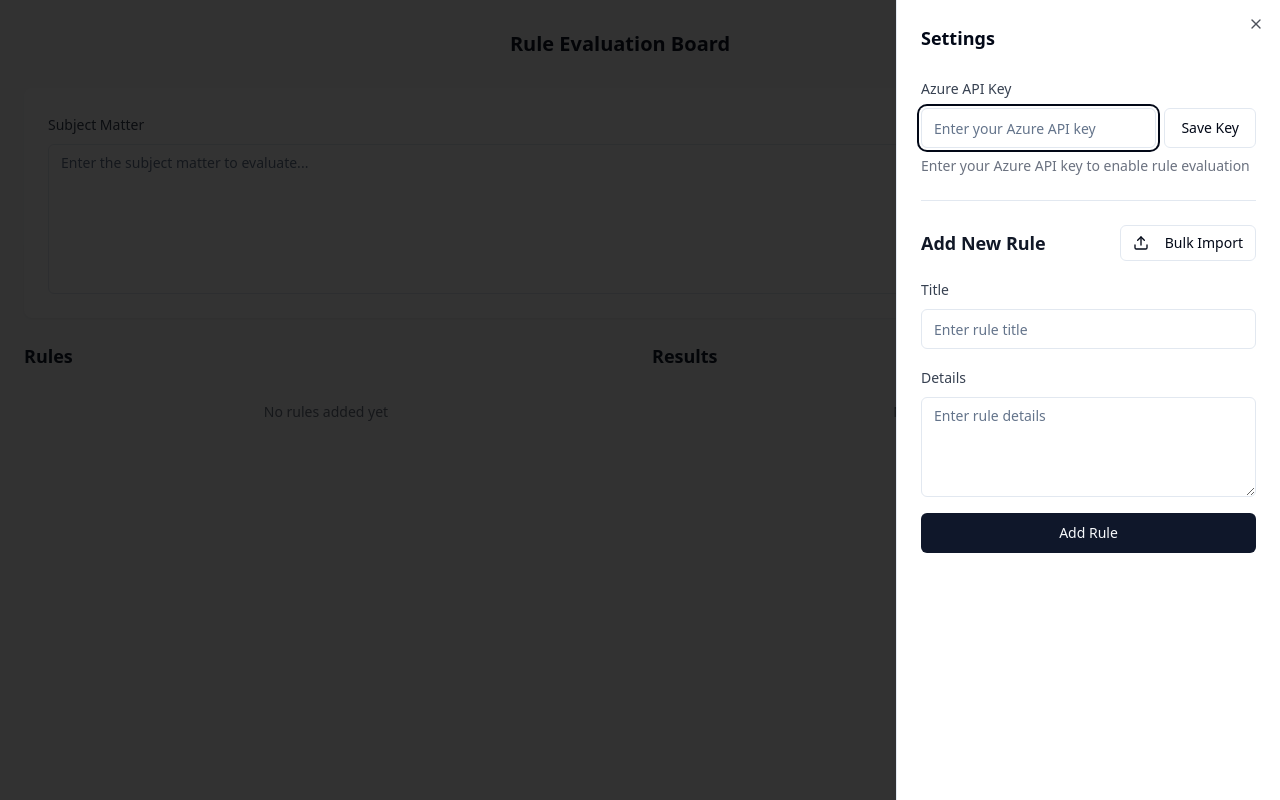
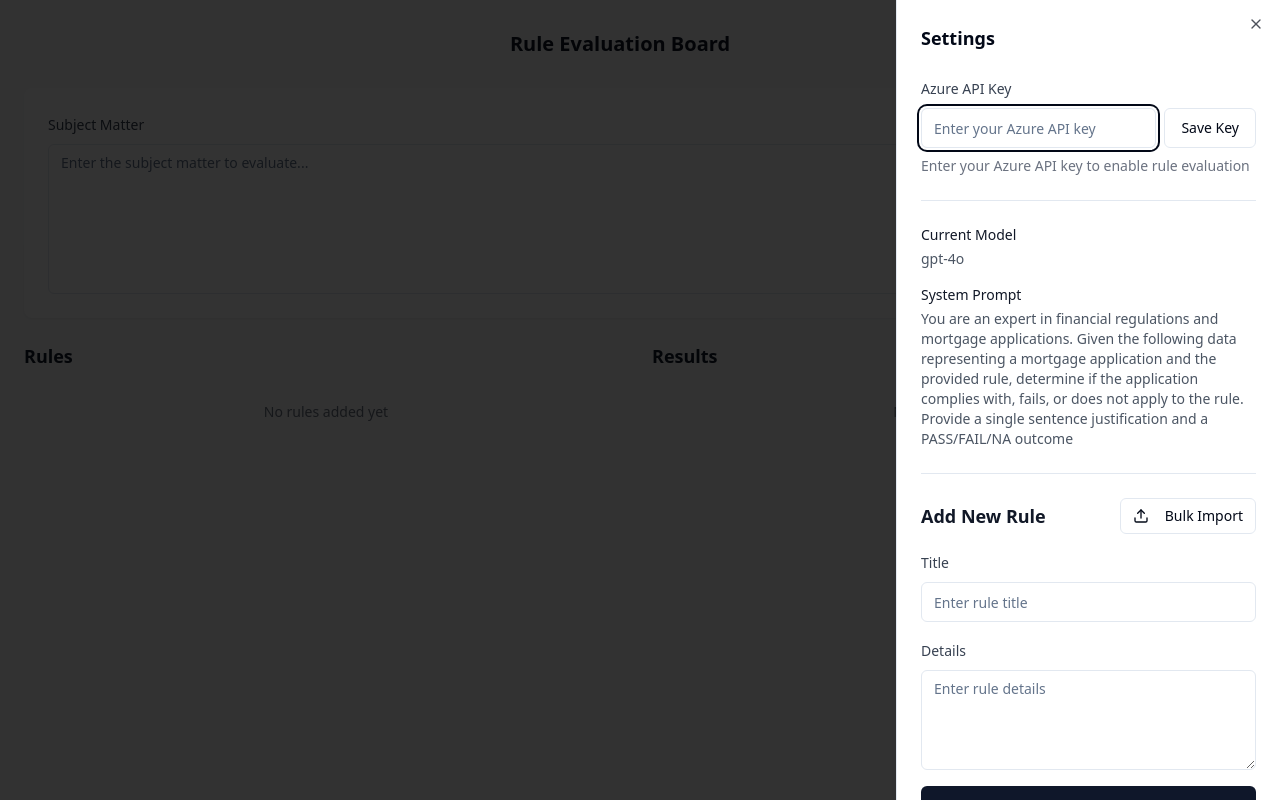
Before and after one commit to tailuge/rule-evaluator-dashboard-96, a React (Vite) app: page / in a window 1280 px wide. Both pictures are taken after a click on the button 1236 px from the left and 44 px from the top of the page. Built offline with nearby package versions, Linux system fonts and the light colour scheme.

Commit message:
Update evaluation model and prompt
Changed the model to gpt-4o and improved the evaluation prompt to better apply the rules for mortgage applications. Updated the settings menu to display the current prompt and model being used.
[skip gpt_engineer]

```diff
--- a/src/pages/Index.tsx
+++ b/src/pages/Index.tsx
@@ -5,6 +5,7 @@ import { SubjectInput } from "../components/SubjectInput";
 import { Button } from "@/components/ui/button";
 import { Settings } from "lucide-react";
 import AddRuleForm from "../components/AddRuleForm";
+import { getCurrentModel, getCurrentPrompt } from "../utils/azure";
 import {
   Sheet,
   SheetContent,
@@ -33,9 +34,21 @@ const Index = () => {
               </SheetHeader>
               <div className="space-y-6 mt-6">
                 <APIKeyInput />
+                <div className="space-y-4 border-t pt-6">
+                  <div>
+                    <h3 className="text-sm font-medium text-gray-900 mb-1">Current Model</h3>
+                    <p className="text-sm text-gray-600">{getCurrentModel()}</p>
+                  </div>
+                  <div>
+                    <h3 className="text-sm font-medium text-gray-900 mb-1">System Prompt</h3>
+                    <p className="text-sm text-gray-600 whitespace-pre-wrap">{getCurrentPrompt()}</p>
+                  </div>
+                </div>
                 <div className="border-t pt-6">
-                  <AddRuleForm onAddRule={(rule) => window.dispatchEvent(new CustomEvent('addRule', { detail: rule }))}
-                              onBulkImport={(rules) => window.dispatchEvent(new CustomEvent('bulkImportRules', { detail: rules }))} />
+                  <AddRuleForm
+                    onAddRule={(rule) => window.dispatchEvent(new CustomEvent('addRule', { detail: rule }))}
+                    onBulkImport={(rules) => window.dispatchEvent(new CustomEvent('bulkImportRules', { detail: rules }))}
+                  />
                 </div>
               </div>
             </SheetContent>
--- a/src/utils/azure.ts
+++ b/src/utils/azure.ts
@@ -2,6 +2,8 @@ import axios from "axios";
 import { Rule, RuleResult } from "../types/rules";
 
 const AZURE_ENDPOINT = "https://models.inference.ai.azure.com/chat/completions";
+
+const SYSTEM_PROMPT = "You are an expert in financial regulations and mortgage applications. Given the following data representing a mortgage application and the provided rule, determine if the application complies with, fails, or does not apply to the rule. Provide a single sentence justification and a PASS/FAIL/NA outcome";
 
 export const evaluateRule = async (rule: Rule, subject: string): Promise<RuleResult> => {
   const apiKey = localStorage.getItem("azure_api_key");
@@ -27,10 +29,10 @@ export const evaluateRule = async (rule: Rule, subject: string): Promise<RuleRes
       AZURE_ENDPOINT,
       {
         messages: [
-          { role: "system", content: "You are a helpful assistant that evaluates text against rules." },
+          { role: "system", content: SYSTEM_PROMPT },
           { role: "user", content: prompt }
         ],
-        model: "gpt-4o-mini",
+        model: "gpt-4o",
         temperature: 1,
         max_tokens: 4096,
         top_p: 1
@@ -58,3 +60,6 @@ export const evaluateRule = async (rule: Rule, subject: string): Promise<RuleRes
     throw new Error(error.response?.data?.error?.message || "Failed to evaluate rule. Please check your API key and try again.");
   }
 };
+
+export const getCurrentModel = () => "gpt-4o";
+export const getCurrentPrompt = () => SYSTEM_PROMPT;
```
